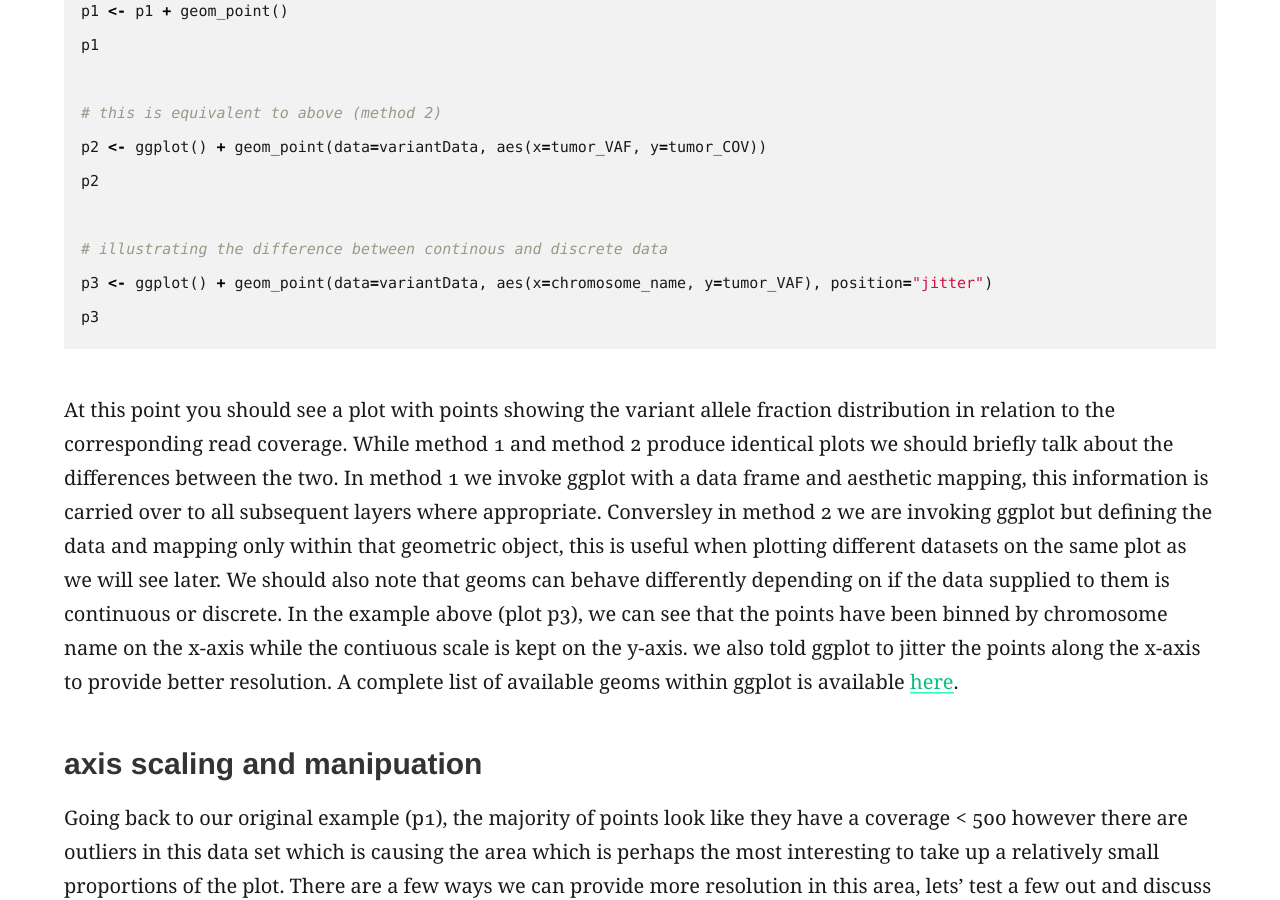
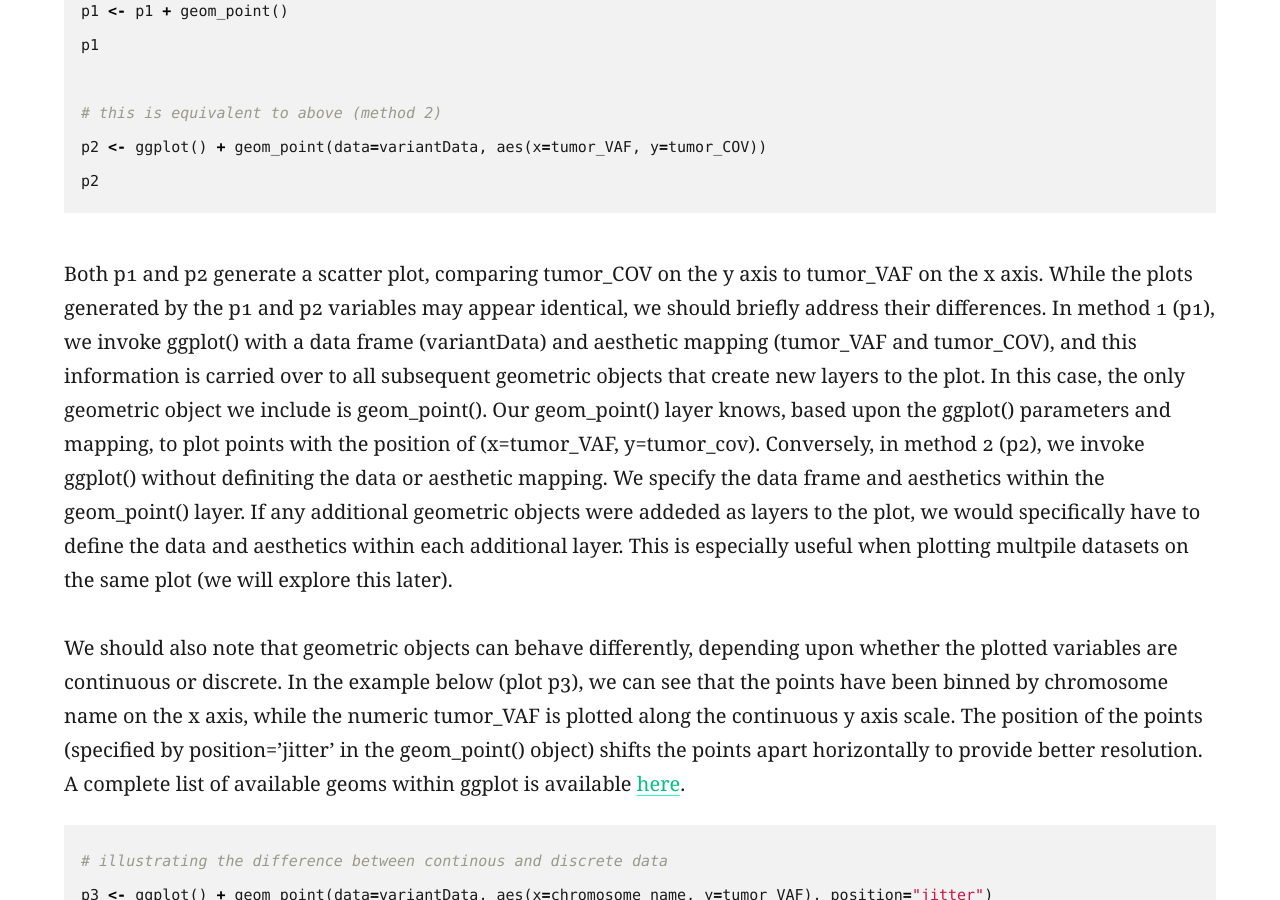
Before and after one commit to griffithlab/genviz.org, a Jekyll site: the page built from _posts/0005-01-01-introToggplot2.md, in a window 1280 px wide and 900 px high, scrolled down 1938 px. Built offline with Jekyll 4.4.1, drawn with Linux system fonts in a browser that asks for light colours; some of the changed text lies outside the part shown.

Commit message:
finish editing introtoggplot2

````diff
--- a/_posts/0005-01-01-introToggplot2.md
+++ b/_posts/0005-01-01-introToggplot2.md
@@ -29,7 +29,7 @@ p1 <- ggplot(data=variantData, aes(x=tumor_VAF, y=tumor_COV))
 p1
 ```
 
-### geom and aes
+### Geometric objects and aesthetic mapping
 The variable p1 generates a blank plot in the bottom right "Plot" window in Rstudio. We invoked ggplot with [ggplot()](http://ggplot2.tidyverse.org/reference/ggplot.html) and specified the data frame we are trying to plot. We then supplied aesthetic mappings with [aes()](http://ggplot2.tidyverse.org/reference/aes.html), which told ggplot which columns should be assigned to the geometric objects aesthetics. In this specific case, we are telling ggplot that the data is in the data frame "variantData", the column tumor_VAF should be plotted along the x-axis, and tumor_COV should be plotted along the y-axis. ggplot has determined the axis scales, given the ranges in the data supplied. However, nothing is actually plotted because we have not specified what geometric object to use. The geometric objects in ggplot describe how we are plotting the data (e.g. geom_point() for scatterplots, geom_bar() for bar charts). Geometric objects are added as plot layers to the ggplot() command using a [+](http://ggplot2.tidyverse.org/reference/gg-add.html).
 
 ```R
@@ -40,16 +40,20 @@ p1
 # this is equivalent to above (method 2)
 p2 <- ggplot() + geom_point(data=variantData, aes(x=tumor_VAF, y=tumor_COV))
 p2
+```
 
+Both p1 and p2 generate a scatter plot, comparing tumor_COV on the y axis to tumor_VAF on the x axis. While the plots generated by the p1 and p2 variables may appear identical, we should briefly address their differences. In method 1 (p1), we invoke ggplot() with a data frame (variantData) and aesthetic mapping (tumor_VAF and tumor_COV), and this information is carried over to all subsequent geometric objects that create new layers to the plot. In this case, the only geometric object we include is geom_point(). Our geom_point() layer knows, based upon the ggplot() parameters and mapping, to plot points with the position of (x=tumor_VAF, y=tumor_cov). Conversely, in method 2 (p2), we invoke ggplot() without definiting the data or aesthetic mapping. We specify the data frame and aesthetics within the geom_point() layer. If any additional geometric objects were addeded as layers to the plot, we would specifically have to define the data and aesthetics within each additional layer. This is especially useful when plotting multpile datasets on the same plot (we will explore this later).
+
+We should also note that geometric objects can behave differently, depending upon whether the plotted variables are continuous or discrete. In the example below (plot p3), we can see that the points have been binned by chromosome name on the x axis, while the numeric tumor_VAF is plotted along the continuous y axis scale. The position of the points (specified by position='jitter' in the geom_point() object) shifts the points apart horizontally to provide better resolution. A complete list of available geoms within ggplot is available [here](http://ggplot2.tidyverse.org/reference/#section-layer-geoms).
+
+```R
 # illustrating the difference between continous and discrete data
 p3 <- ggplot() + geom_point(data=variantData, aes(x=chromosome_name, y=tumor_VAF), position="jitter")
 p3
 ```
 
-At this point you should see a plot with points showing the variant allele fraction distribution in relation to the corresponding read coverage. While method 1 and method 2 produce identical plots we should briefly talk about the differences between the two. In method 1 we invoke ggplot with a data frame and aesthetic mapping, this information is carried over to all subsequent layers where appropriate. Conversley in method 2 we are invoking ggplot but defining the data and mapping only within that geometric object, this is useful when plotting different datasets on the same plot as we will see later. We should also note that geoms can behave differently depending on if the data supplied to them is continuous or discrete. In the example above (plot p3), we can see that the points have been binned  by chromosome name on the x-axis while the contiuous scale is kept on the y-axis. we also told ggplot to jitter the points along the x-axis to provide better resolution. A complete list of available geoms within ggplot is available [here](http://ggplot2.tidyverse.org/reference/#section-layer-geoms).
-
-### axis scaling and manipuation
-Going back to our original example (p1), the majority of points look like they have a coverage < 500 however there are outliers in this data set which is causing the area which is perhaps the most interesting to take up a relatively small proportions of the plot. There are a few ways we can provide more resolution in this area, lets' test a few out and discuss them.
+### Axis scaling and manipulation
+Going back to our original example (p1), the majority of points look like they have a coverage < 500. However, there are outliers in this data set causing the plotted area to take up a relatively small portion of the plot. We can provide more resolution to this by 1) limiting the y axis scale using scale_y_continous() or ylim() 2) transforming our numeric values by log2() on the y axis or 3) transforming the y axis to a log2 scale by specifying trans within the scale_y_continuous() layer. Note that these transformations can be applied to the x axis as well (scale_x_continous(), xlim(), etc.), as long as the x axis is also a continous scale.
 
 ```R
 # method 1, set y limits for the plot
@@ -66,11 +70,11 @@ p1 <- p1 + scale_y_continuous(trans="log2")
 p1
 ```
 
-Perhaps the easiest thing to do is simply plot just the points within the range we want, we can achieve this by adjusting the [scale_y_continuous()](http://ggplot2.tidyverse.org/reference/scale_continuous.html) layer. [ylim()](http://ggplot2.tidyverse.org/reference/lims.html) is a shortcut which does the same thing. You'll see a warning when doing this, all it's saying is that it's removing rows from the data frame not within the specified range. There is an "out of bounds" parameter within [scale_y_continuous()](http://ggplot2.tidyverse.org/reference/scale_continuous.html) to control what happens with these points but perhaps this isn't the best method to achieve our goal. In method 2 we actually transform the data values themselves applying a log2 transform. While this works beautifully it perhaps isn't intuitive to interpret the log2 of read coverage. A better method might be to not transform the values but rather adjust the plotting scale itself (method 3).
+Note that adjusting the [scale_y_continuous()](http://ggplot2.tidyverse.org/reference/scale_continuous.html) layer will plot only the points within the specified range by setting the limits. [ylim()](http://ggplot2.tidyverse.org/reference/lims.html) is a shortcut that achieves the same thing. You'll see a warning when doing this, stating that rows are being removed from the data frame that contain values outside of the specified range. There is an "out of bounds" parameter within [scale_y_continuous()](http://ggplot2.tidyverse.org/reference/scale_continuous.html) to control what happens with these points, but this isn't necessarily the best method for this particular plot. In method 2 (p2), we actually transform the data values themselves by applying a log2 transform. This method allows us to better visualize all of the points, but it is not intuitive to interpret the log2 of a value (tumor coverage). Alternatively, method 3 (p3) does not transform the values, but adjusts the scale the points are plotted on and does a better job of displaying all of our data without having to convert the log2 values.
 
-### using different aesthetics
+### Applying different aesthetics
 
-This plot is looking pretty good but is lacking color we can add some by simply defining that aesthetic. We can specify a color by either the hex code or by naming it from R's internal colour pallette, a full list of which is available [here](http://www.stat.columbia.edu/~tzheng/files/Rcolor.pdf), alternatively you can list colors by typing colors() in the R terminal.
+While these plots look pretty good, we can make them more aesthetically pleasing by defining the color of the points within the aesthetic. We can specify a color by either the hex code or by naming it from R's internal colour pallette, a full list of which is available [here](http://www.stat.columbia.edu/~tzheng/files/Rcolor.pdf). Alternatively, you can list colors by typing colors() in the R terminal.
 
 ```R
 # list colors in R
@@ -86,13 +90,13 @@ p3
 
 ```
 
-Above we chose "darkorchid4" which has a hex value of "#68228B", however the points in the first plot (p2) are red not purple as would be expected so what is going on? The answer is reliant on how ggplot interprets aesthetic mappings. When we specified our quoted hex code in the aesthetic ggplot assummed we wanted to add another variable to the data. It did this for us and then used it's internal color scheme to color that variable. To actually color the points purple we can specify the color outside the aesthetic mapping as in the latter plot (p3).
+Above we chose "darkorchid4" which has a hex value of "#68228B". However the points in the first plot (p2) are red and not the expected purple color. Our points are appearing miscolored based upon how ggplot is interpreting the aesthetic mappings. When we specified our quoted hex code in the aesthetic in p2, ggplot assummed we wanted to add another variable to the data. It did this for us and then used its internal color scheme to color that variable. By specifying the color outside the aesthetic mapping, geom_point knows to apply the color 'darkorchid4' to all of the points specified in the geom_point() layer (p3).
 
-We can use this to answer a few questions, what if we wanted to know if the "discovery" or "extension" cohorts within the data have a higher tumor purity. Let's use [geom_density()](http://ggplot2.tidyverse.org/reference/geom_density.html), which will plot a density kernel, in combination with color to find out.
+We can utilize the colour aesthetic to more specifically visualize our data. For example, what if we wanted to know if the 'discovery' or 'extension' cohorts within our data (specified by the 'dataset' variable) had a higher tumor purity? We will use [geom_density()](http://ggplot2.tidyverse.org/reference/geom_density.html) to plot a density kernel of the tumor VAF values, but divide the cohort based upon the dataset subsets (specified within the colour aesthetic).
 
 ```
 # get a density curve of tumor vafs
-p1 <- ggplot() + geom_denstiy(aes(x=tumor_VAF, colour=dataset))
+p1 <- ggplot() + geom_density(aes(x=tumor_VAF, colour=dataset))
 p1
 
 # let's add a bit more detail
@@ -104,20 +108,20 @@ p3 <- p2 + scale_fill_manual(values=c("discovery"="#a13242", "extension"="#1a293
 p3
 ```
 
-In the first plot we've told ggplot to differentiate the data based on the "dataset" column using color. As we can see it separated the data out based on this variable resulting in two density curves. In the second plot we are telling ggplot to do the same thing however we are using the aesthetic fill to differentiate the data instead and are globally assigning the colour and alpha instead which correspond to the transparency and line colour respectively. We also set the adjust parameter which will reduce the smoothing [geom_density()](http://ggplot2.tidyverse.org/reference/geom_density.html) uses when computing it's estimate. Finally in the last plot we manually adjust the fill colours ggplot uses with [scale_fill_manual()](http://ggplot2.tidyverse.org/reference/scale_manual.html)
+In p1, we told the geom_density() layer to differentiate the data based upon the 'dataset' column using the colour aesthetic. We see this in our p1 plot, that our result contains two density curves that use two different colored lines to specify our datasets. In p2, we are telling our geom_density() layer to differentiate the datasets using the "fill" aesthetic instead. We globally assign the line colour ("black") and the fill transparency (alpha=0.75). In addition, we utilize the adjust parameter to reduce the smoothing [geom_density()](http://ggplot2.tidyverse.org/reference/geom_density.html) uses when computing it's estimate. Now, our datasets are specificed by the fill (or filled in color) of each density curve. In p3, we append the [scale_fill_manual()](http://ggplot2.tidyverse.org/reference/scale_manual.html) layer to manually define the fill colours we would like to appear in the plot. This can be done with the colour aesthetic in p1 using scale_colour_manual(), since we define the colour by the dataset variable.
 
-### faceting
+### Faceting
 
-### displaying additional variables
+### Displaying additional variables
 
-### wide vs long format
+### Wide vs long format
 
 ### ggvis
 Lorem ipsum dolor sit amet, munere intellegat cu mel. Ea sint summo exerci mei. Autem tritani scaevola mei ea, sonet oporteat vel cu. Duo cu erat libris vulputate. Cum possim copiosae facilisi ea, partiendo tincidunt voluptatibus ne est, vix ea justo animal.
 
 Cum quem justo urbanitas no, mei inermis alienum indoctum ei. Cu assum ludus soluta per. Sea at idque perpetua, ex fabulas hendrerit adversarium per, sit impedit recteque necessitatibus an. Quo fabulas feugait scriptorem et.
 
-### additional resources
+### Additional resources
 Lorem ipsum dolor sit amet, munere intellegat cu mel. Ea sint summo exerci mei. Autem tritani scaevola mei ea, sonet oporteat vel cu. Duo cu erat libris vulputate. Cum possim copiosae facilisi ea, partiendo tincidunt voluptatibus ne est, vix ea justo animal.
 
 Cum quem justo urbanitas no, mei inermis alienum indoctum ei. Cu assum ludus soluta per. Sea at idque perpetua, ex fabulas hendrerit adversarium per, sit impedit recteque necessitatibus an. Quo fabulas feugait scriptorem et.
````
